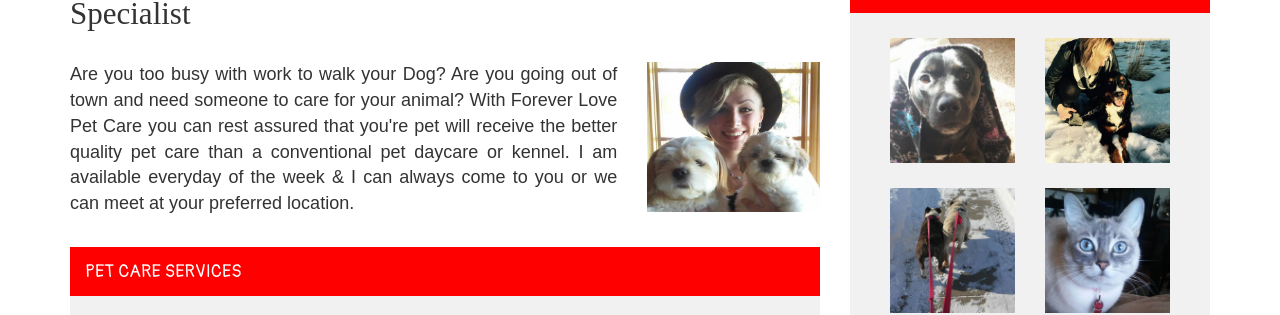
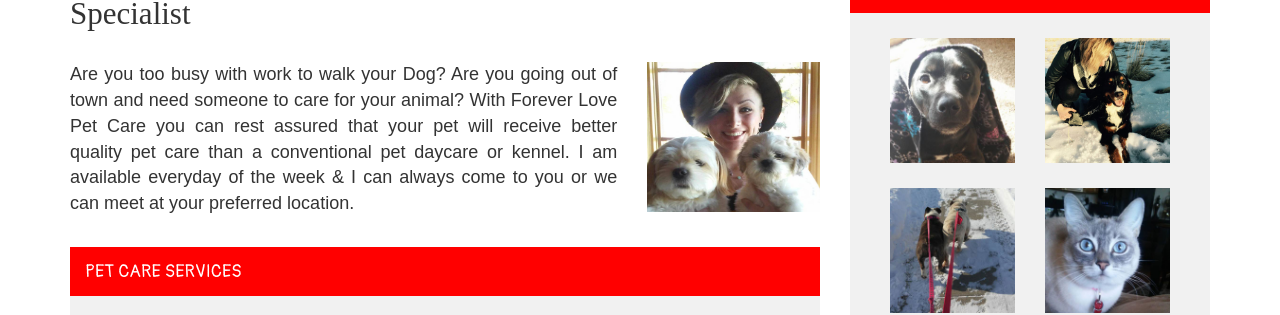
Before and after one commit to JWizerd/2017_foreverlovepetcare, a Jekyll site: the page built from index.html, in a window 1280 px wide. Shown: the part 721-1036 px from the top of the page. Built offline with Jekyll 4.4.1, drawn with Linux system fonts in a browser that asks for light colours; nearby versions of some CDN libraries; some web fonts are replaced.

Commit message:
typos on home lead description

```diff
--- a/_includes/home/lead_description.html
+++ b/_includes/home/lead_description.html
@@ -1,7 +1,7 @@
 <div class="lead-description-container">
   <h2>Forever Love Pet Care: Loveland’s #1 Trusted Pet Care Specialist</h2>
   <div class="lead-description">
-    <p>Are you too busy with work to walk your Dog? Are you going out of town and need someone to care for your animal? With Forever Love Pet Care you can rest assured that you're pet will receive the better quality pet care than a conventional pet daycare or kennel. I am available everyday of the week &amp; I can always come to you  or we can meet at your preferred location.</p>
+    <p>Are you too busy with work to walk your Dog? Are you going out of town and need someone to care for your animal? With Forever Love Pet Care you can rest assured that your pet will receive better quality pet care than a conventional pet daycare or kennel. I am available everyday of the week &amp; I can always come to you  or we can meet at your preferred location.</p>
     <img class="owner-pic" src="{{site.baseurl}}/assets/img/kayla-wodke-owner-forever-love-pet-care.jpg" alt="Kayla Owner of Forever Love Pet Care">
   </div>
 </div>
```
Also changed, not shown: 1 other file.
